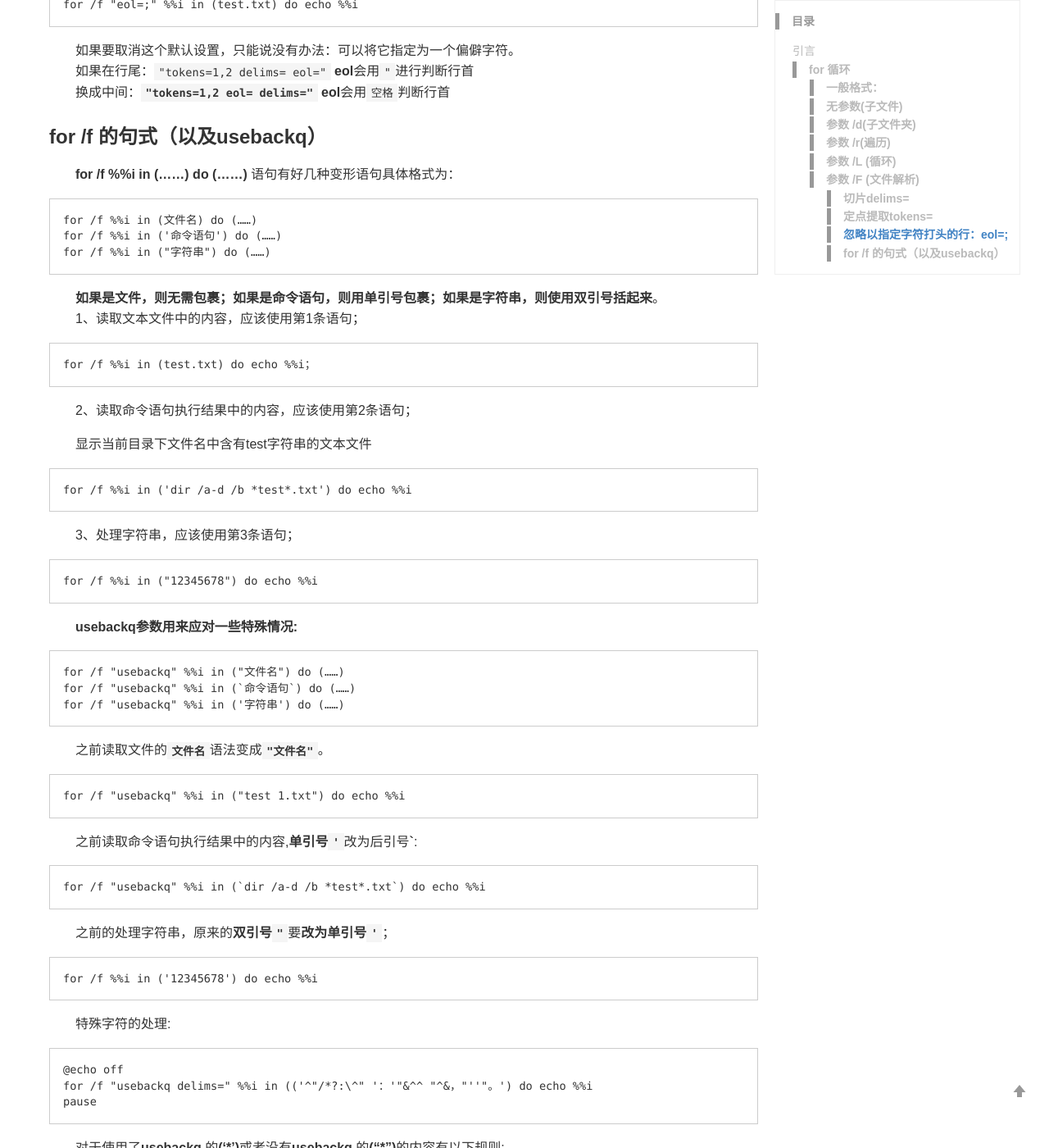
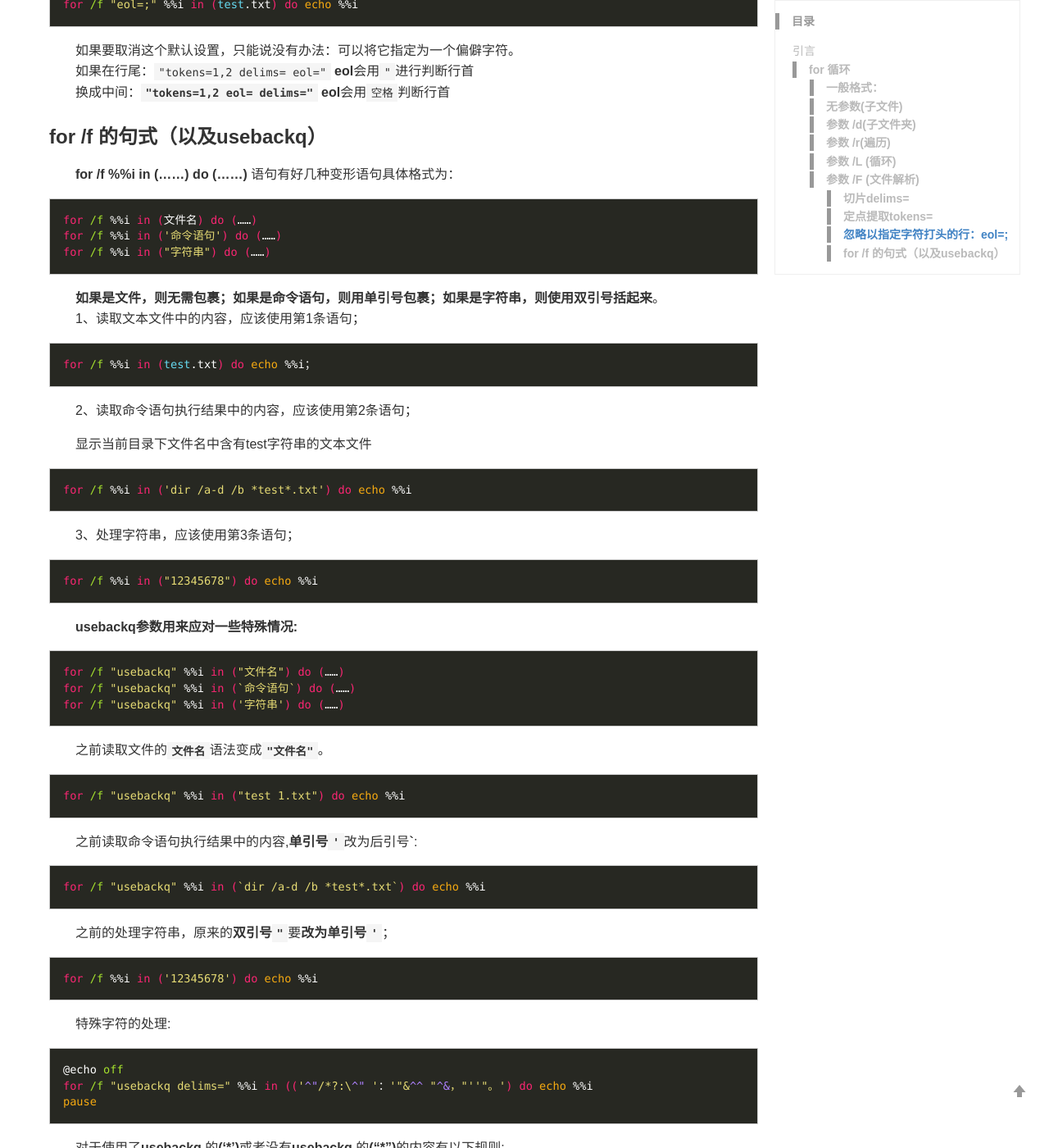
Before and after one commit to acteds/acteds.github.io, a Jekyll site: the page built from _posts/2019-05-03-批处理batch重点知识_3-for.md, in a window 1280 px wide and 1400 px high, scrolled down 7111 px. Shown: the whole window at 82% size. Built offline with Jekyll 4.4.1, drawn with Linux system fonts in a browser that asks for light colours; some of the changed text lies outside the part shown.

Commit message:
修改染色

````diff
--- a/_posts/2019-05-03-批处理batch重点知识_3-for.md
+++ b/_posts/2019-05-03-批处理batch重点知识_3-for.md
@@ -157,7 +157,7 @@
 ## **参数 /F (文件解析)**
 &emsp;&emsp;`/f`参数用于解析文本。
 &emsp;&emsp;逐行显示**test.txt**全部文本内容:
-```BATCH
+```batch
 for /f %%i in (test.txt) do echo %%i
 ```
 &emsp;&emsp;`/f`还具有以下几个参数:
@@ -169,21 +169,21 @@
 ### **切片delims=**
 &emsp;&emsp;如果**没有指定"delims=符号列表",**默认以空格键或跳格键作为字符串的切分字符
 &emsp;&emsp;通过写  `for /f "delims="`来禁用默认设置（不会将**"**做为分隔符）
-```BATCH
+```batch
 for /f "tokens=1,2 delims= eol=" %%i in (test.txt) do echo %%i
 ```
 &emsp;&emsp;写在中间也是没问题的，不会将分隔符定义为空格，但**eol**会用"号进行判断行首
-```BATCH
+```batch
 for /f "delims=，" %%i in (test.txt) do echo %%i
 ```
 &emsp;&emsp;`"delims=，"`表示以`，`号切割每行内容,并将第一段文字赋值给`%%i`.
 
 &emsp;&emsp;**可以一次性指定多个分隔符号**
-```BATCH
+```batch
 for /f "delims=.，" %%i in (test.txt) do echo %%i
 ```
 &emsp;&emsp;如果要让**`"`**号当分隔符,那么就不能在**delims=**外面加引号了:
-```BATCH
+```batch
 @echo off
 for /f usebackq^ delims^=^" %%i in ('内容1^"内容2') do echo %%i
 pause
@@ -196,17 +196,17 @@
 &emsp;&emsp;**tokens=**后面跟**数字**，可以跟多个，每个数字之间用逗号分隔。如 **`tokens=3,5,8`**，提取索引为3，5，8的文本内容，并分别赋值给`%%i`、`%%j`、`%%k`。文本切割由**delims=**处理，索引从1开始，**默认为tokens=1**
 &emsp;&emsp;实例：
 &emsp;&emsp;**text.txt**内容：
-```TEXT
+```text
 尺有所短，寸有所长，学好批处理没商量，考虑问题复杂化，解决问题简洁化。
 ```
 &emsp;&emsp;**提取“学好批处理没商量”这句话**
-```BATCH
+```batch
 for /f "delims=， tokens=3" %%i in (test.txt) do echo %%i
 ```
 &emsp;&emsp;如果 **tokens=** 后面指定了多个数字，如果形式变量为**%%i**，那么，第一个数字索引的内容会赋值给**%%i**，第二个就赋值给**%%j**，以此类推，**遵循字母的排序**，
 &emsp;&emsp;**批处理命令for...in..do %%a被用到了%%z还不够用怎么办？**
 &emsp;&emsp;汉字的unicode范围是：0x4E00~0x9FA5，可以用 bat+html 来列举
-```BATCH
+```batch
 @echo off
 (
 echo ^<pre^>
@@ -215,11 +215,11 @@
 )>汉字.html
 ```
 &emsp;&emsp;然后从中抽取任意一段连续的字符都可以，例如
-```TEXT
+```text
 一丁丂七丄丅丆万丈三上下丌不与丏丐丑丒
 ```
 &emsp;&emsp;实例：
-```BATCH
+```batch
 @echo off
 for /f "tokens=1-31*" %%一 in ("a b c d e f g h i j k l m") do echo %%丈
 pause
@@ -228,7 +228,7 @@
 &emsp;&emsp;**\*号表示之后的全部内容**，都由一个变量接收,不再被**delims=**切割,有这几种写法:`"tokens=2,*"`,`"tokens=2*"`,他们都表示第二个索引代表的内容复制给第一个变量,之后的全部文本赋值给第二个变量。
 &emsp;&emsp;**跳过无关内容skip=N**
 &emsp;&emsp;简单来说就是跳过前N行，直接从第N+1行处理，N**是一个正整数**，表示要跳过的行数。例如：
-```BATCH
+```batch
 for /f "skip=2" %%i in (test.txt) do echo %%i
 ```
 &emsp;&emsp;这段代码将跳过头两行内容，从第**3**行起显示test.txt中的信息。
@@ -237,7 +237,7 @@
 &emsp;&emsp;默认为**eol=;**
 &emsp;&emsp;如果设置了**delims=;**则eol=;不会生效,即优先级低于**delims**。
 &emsp;&emsp;实例:
-```BATCH
+```batch
 for /f "eol=;" %%i in (test.txt) do echo %%i
 ```
 &emsp;&emsp;如果要取消这个默认设置，只能说没有办法：可以将它指定为一个偏僻字符。
@@ -245,46 +245,46 @@
 &emsp;&emsp;换成中间：**`"tokens=1,2 eol= delims="`** **eol**会用`空格`判断行首
 ### **for /f 的句式（以及usebackq）**
 &emsp;&emsp;**for /f %%i in (……) do (……)** 语句有好几种变形语句具体格式为：
-```BATCH
+```batch
 for /f %%i in (文件名) do (……)
 for /f %%i in ('命令语句') do (……)
 for /f %%i in ("字符串") do (……)
 ```
 &emsp;&emsp;**如果是文件，则无需包裹；如果是命令语句，则用单引号包裹；如果是字符串，则使用双引号括起来**。
 &emsp;&emsp;1、读取文本文件中的内容，应该使用第1条语句；
-```BATCH
+```batch
 for /f %%i in (test.txt) do echo %%i；
 ```
 &emsp;&emsp;2、读取命令语句执行结果中的内容，应该使用第2条语句；
 
 &emsp;&emsp;显示当前目录下文件名中含有test字符串的文本文件
-```BATCH
+```batch
 for /f %%i in ('dir /a-d /b *test*.txt') do echo %%i
 ```
 &emsp;&emsp;3、处理字符串，应该使用第3条语句；
-```BATCH
+```batch
 for /f %%i in ("12345678") do echo %%i
 ```
 &emsp;&emsp;**usebackq参数用来应对一些特殊情况:**
-```BATCH
+```batch
 for /f "usebackq" %%i in ("文件名") do (……)
 for /f "usebackq" %%i in (`命令语句`) do (……)
 for /f "usebackq" %%i in ('字符串') do (……)
 ```
 &emsp;&emsp;之前读取文件的**`文件名`**语法变成**`"文件名"`**。
-```BATCH
+```batch
 for /f "usebackq" %%i in ("test 1.txt") do echo %%i
 ```
 &emsp;&emsp;之前读取命令语句执行结果中的内容,**单引号`'`**改为后引号**`**:
-```BATCH
+```batch
 for /f "usebackq" %%i in (`dir /a-d /b *test*.txt`) do echo %%i
 ```
 &emsp;&emsp;之前的处理字符串，原来的**双引号`"`**要**改为单引号`'`**；
-```BATCH
+```batch
 for /f %%i in ('12345678') do echo %%i
 ```
 &emsp;&emsp;特殊字符的处理:
-```BATCH
+```batch
 @echo off
 for /f "usebackq delims=" %%i in (('^"/*?:\^" '：'"&^^ "^&，"''"。') do echo %%i
 pause
````
